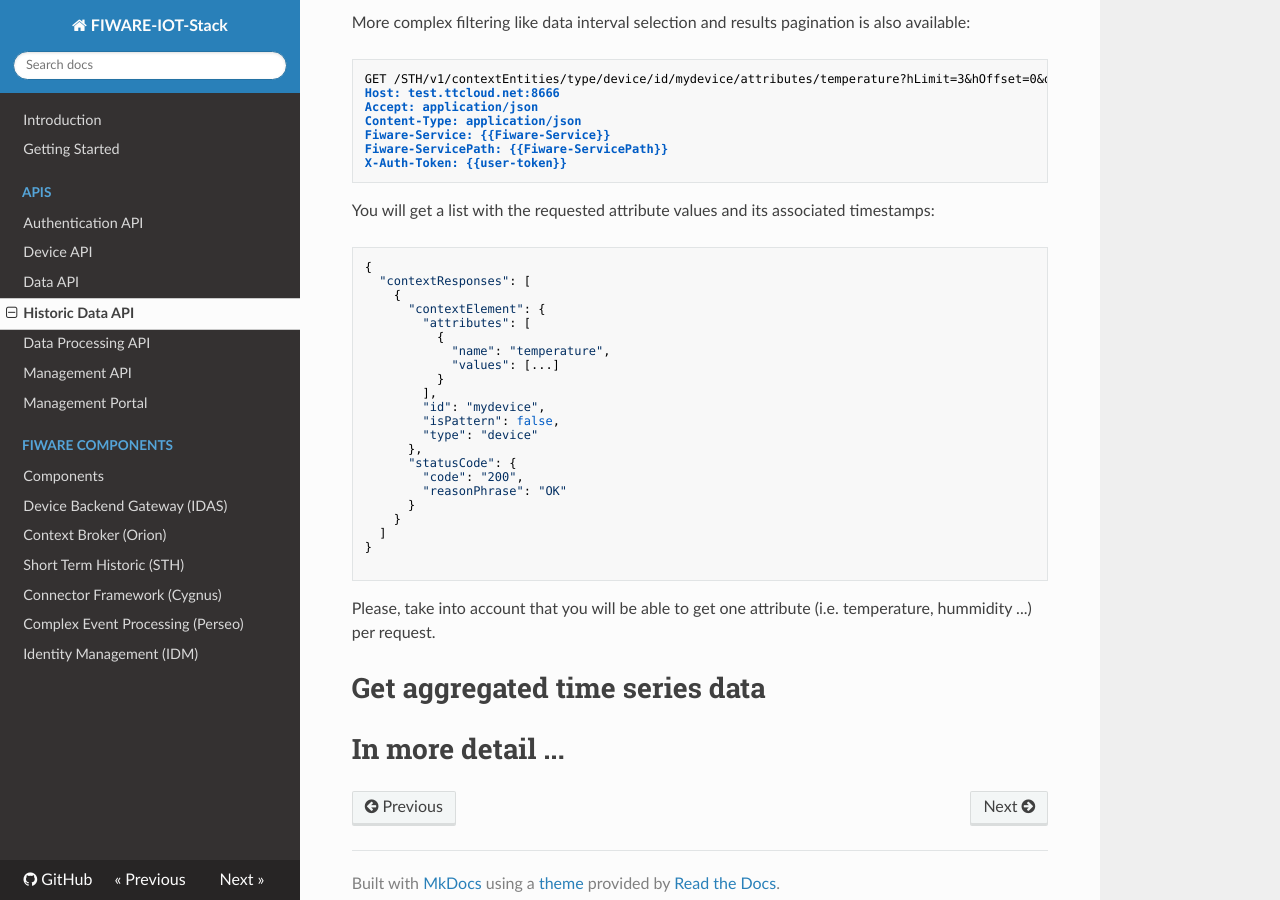
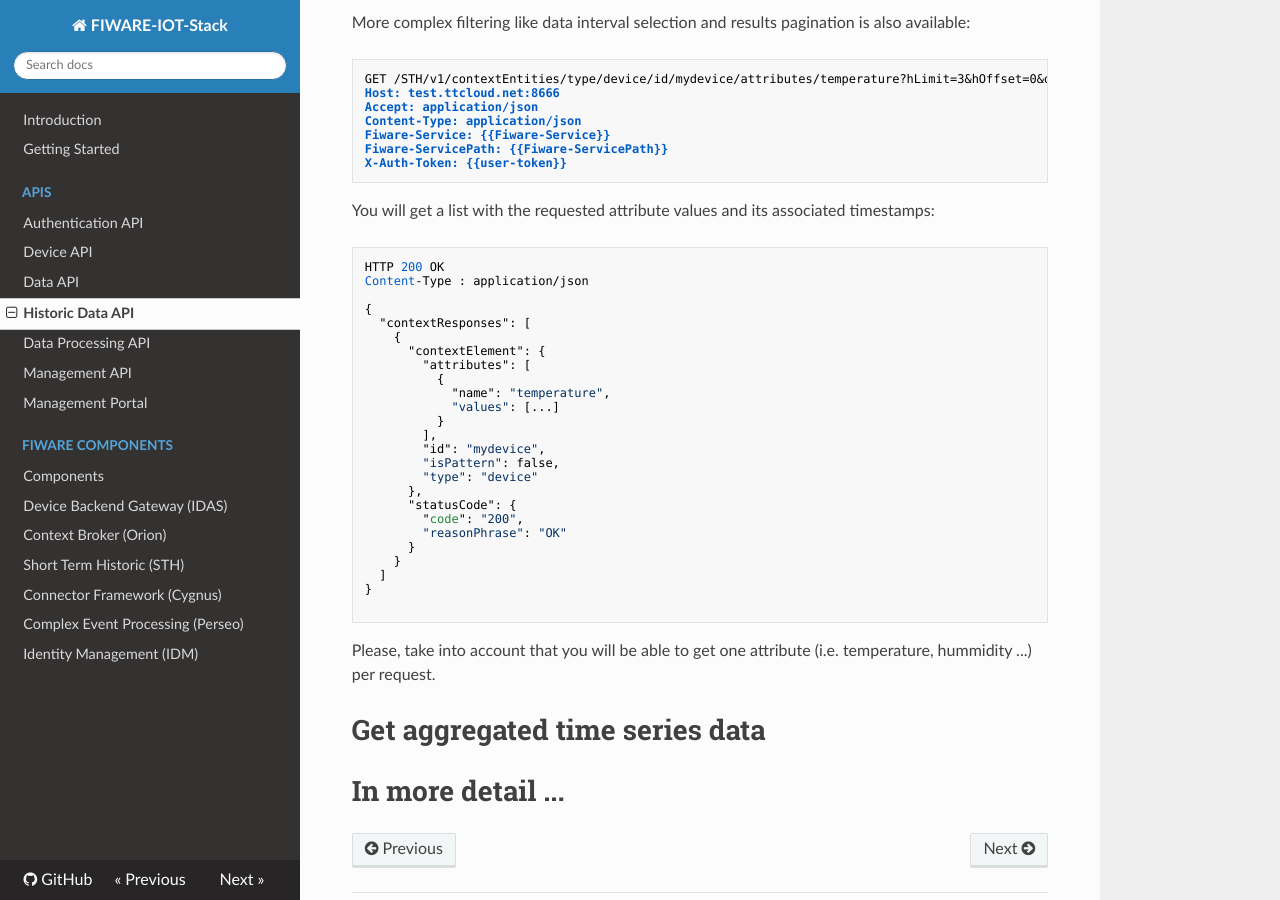
Before and after one commit to telefonicaid/thinking-cities, an MkDocs documentation site: the page built from docs/historicdata_api.md, in a window 1280 px wide and 900 px high, scrolled down 1362 px. Built offline with MkDocs 1.6.1, drawn with Linux system fonts in a browser that asks for light colours; nearby versions of some CDN libraries; old or Windows-style settings are respelled for this version of MkDocs.

Commit message:
Update historicdata_api.md

````diff
--- a/docs/historicdata_api.md
+++ b/docs/historicdata_api.md
@@ -72,6 +72,9 @@ X-Auth-Token: {{user-token}}
 You will get a list with the requested attribute values and its associated timestamps:
 
 ```
+HTTP 200 OK
+Content-Type : application/json
+
 {
   "contextResponses": [
     {
````
